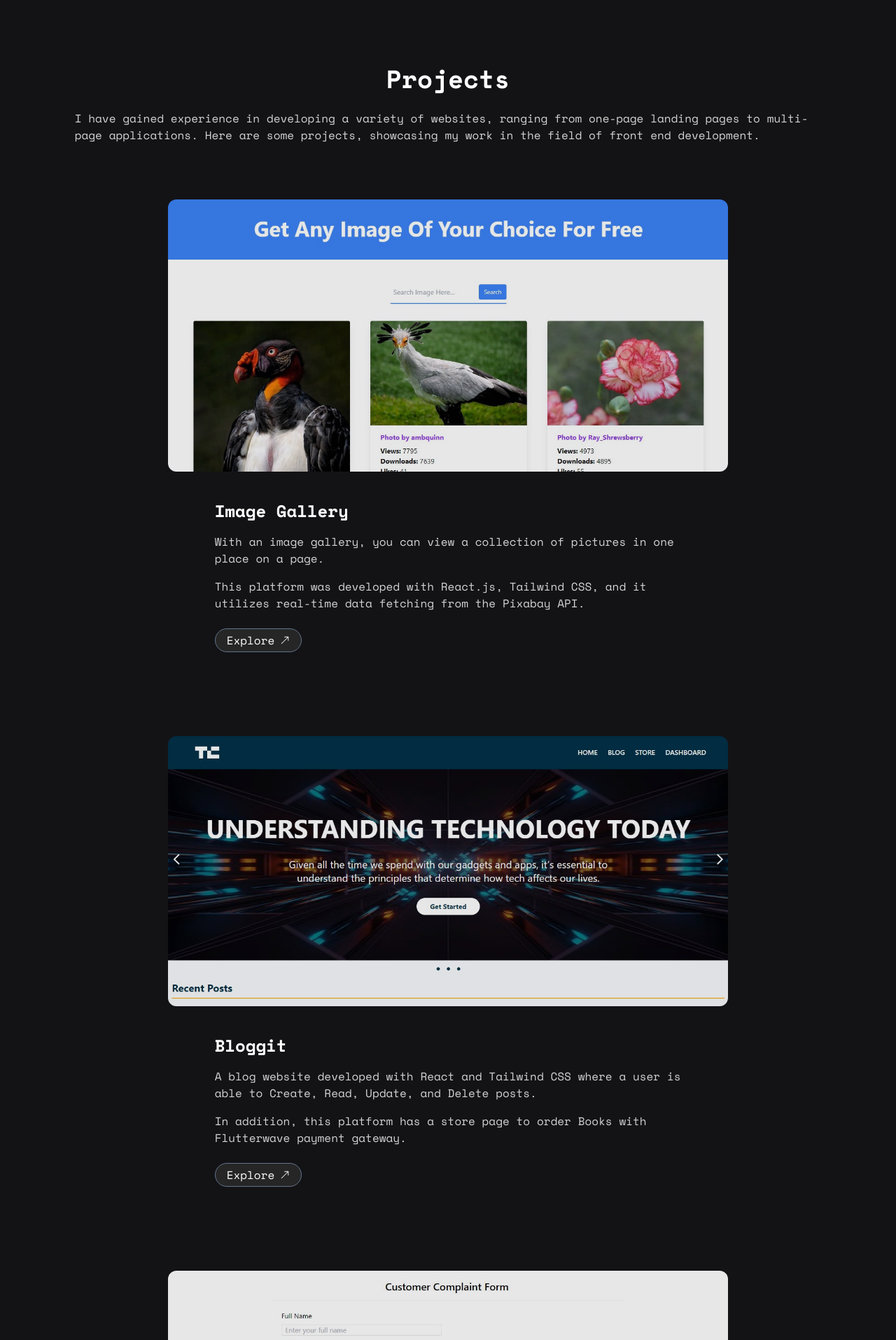
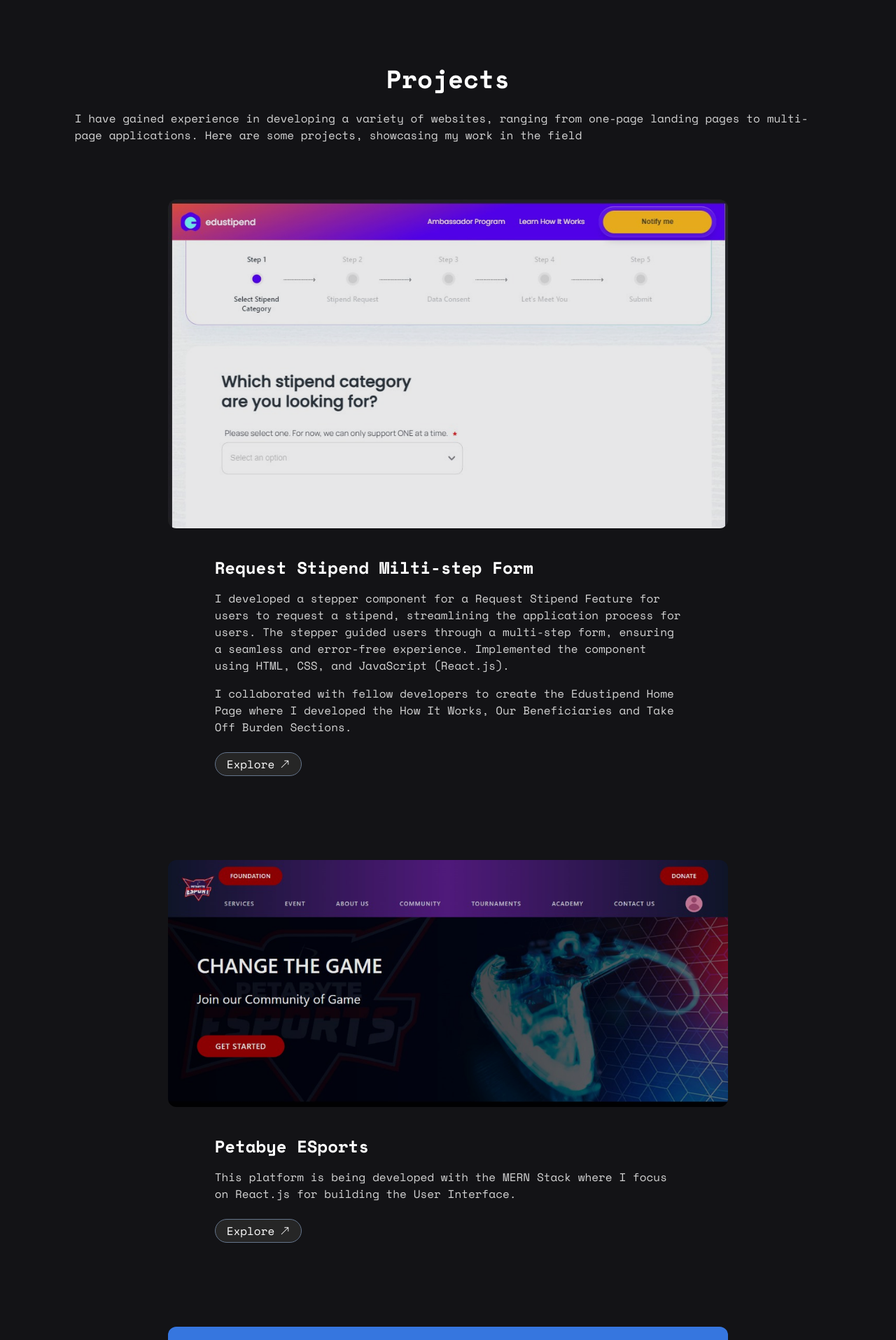
Before and after one commit to misspelz/Porfolio-Website, a Next.js app: page / in a window 1280 px wide. Shown: the part 840-2755 px from the top of the page at 70% size. Built offline with nearby package versions, Linux system fonts and the light colour scheme.

Commit message:
updated my portfolio

```diff
--- a/app/Navbar.tsx
+++ b/app/Navbar.tsx
@@ -2,7 +2,6 @@
 import React, { useState } from "react";
 import { GiHamburgerMenu } from "react-icons/gi";
 import Link from "next/link";
-
 
 type Props = {};
 
@@ -16,7 +15,10 @@ const Navbar = (props: Props) => {
           Pelumi Adetoye
         </Link>
       </div>
-      <div className="sm:hidden cursor-pointer" onClick={() => setShowNav(!showNav)}>
+      <div
+        className="sm:hidden cursor-pointer"
+        onClick={() => setShowNav(!showNav)}
+      >
         <GiHamburgerMenu size={24} />
       </div>
       <nav
@@ -25,14 +27,13 @@ const Navbar = (props: Props) => {
         }`}
       >
         <ul className="flex mt-8 sm:mt-0 items-center max-sm:text-sm justify-between max-sm:justify-around">
-
           <li
             className={`py-1 hover:bg-[#f7a025] transition ease-in duration-300 delay-100 rounded mx-1 ${
               showNav ? "max-sm:translate-x-0" : "max-sm:-translate-x-32"
             }`}
           >
             <Link
-              href="https://drive.google.com/file/d/1UihkiLUZpJZpnNNNDLfBoA_qqySfKnBO/view"
+              href="https://docs.google.com/document/d/1jA2l3StIbzDNkNtgKBWB3VkozDbN-rHHaqb_xQyYzts/view"
               target="_blank"
               className="px-2 sm:text-xl"
               rel="noopener noreferrer"
@@ -65,7 +66,6 @@ const Navbar = (props: Props) => {
           </li>
         </ul>
       </nav>
-
     </div>
   );
 };
--- a/app/Projects.tsx
+++ b/app/Projects.tsx
@@ -5,6 +5,8 @@ import { AiOutlineGithub } from "react-icons/ai";
 import Image from "next/image";
 import blogwebimg from "../public/assets/blogwebimg.jpeg";
 import img_gallery from "../public/assets/img_gallery.jpeg";
+import petabyte from "../public/assets/pesports.jpg";
+import stepper from "../public/assets/edus.jpg";
 import comform from "../public/assets/comform.jpeg";
 import portfolio from "../public/assets/portfolio.jpeg";
 
@@ -17,9 +19,70 @@ const Projects = (props: Props) => {
       <p className="pt-6 text-neutral-300 max-w-[1200px] mx-auto">
         I have gained experience in developing a variety of websites, ranging
         from one-page landing pages to multi-page applications. Here are some
-        projects, showcasing my work in the field of front end development.
+        projects, showcasing my work in the field
       </p>
 
+      <div className="mt-20 md:w-9/12 mx-auto ">
+        <Image
+          className="rounded-xl opacity-90 hover:opacity-100"
+          src={stepper}
+          alt="image_gallery"
+        />
+
+        <div className="my-10 sm:w-10/12 mx-auto">
+          <h1 className="text-2xl font-bold mb-4">Request Stipend Milti-step Form</h1>
+          <div className="text-neutral-300">
+            <h1 className="mt-4">
+              {" "}
+              I developed a stepper component for a Request Stipend Feature for users to request a stipend, streamlining the application process for users. The stepper guided users through a multi-step form, ensuring a seamless and error-free experience.
+
+              Implemented the component using HTML, CSS, and JavaScript (React.js).
+            </h1>
+            <h1 className="mt-4">
+              {" "}
+              I collaborated with fellow developers to create the Edustipend Home Page where I developed the How It Works, Our Beneficiaries and Take Off Burden Sections.
+            </h1>
+          </div>
+
+          <div className="mt-6 inline-block">
+            <a
+              href="https://edustipend.org"
+              target="_blank"
+              className="flex items-center px-4 py-1 border-[0.5px] border-slate-500 rounded-3xl bg-neutral-800 hover:bg-neutral-700"
+            >
+              Explore <BsArrowUpRight size={14} className="ml-2" />
+            </a>
+          </div>
+        </div>
+      </div>
+      <div className="mt-20 md:w-9/12 mx-auto ">
+        <Image
+          className="rounded-xl opacity-90 hover:opacity-100"
+          src={petabyte}
+          alt="image_gallery"
+        />
+
+        <div className="my-10 sm:w-10/12 mx-auto">
+          <h1 className="text-2xl font-bold mb-4">Petabye ESports</h1>
+          <div className="text-neutral-300">
+            <h1 className="mt-4">
+              {" "}
+              This platform is being developed with the MERN Stack where I focus
+              on React.js for building the User Interface.
+            </h1>
+          </div>
+
+          <div className="mt-6 inline-block">
+            <a
+              href="https://pesports.gg"
+              target="_blank"
+              className="flex items-center px-4 py-1 border-[0.5px] border-slate-500 rounded-3xl bg-neutral-800 hover:bg-neutral-700"
+            >
+              Explore <BsArrowUpRight size={14} className="ml-2" />
+            </a>
+          </div>
+        </div>
+      </div>
       <div className="mt-20 md:w-9/12 mx-auto ">
         <Image
           className="rounded-xl opacity-90 hover:opacity-100"
```
Also changed, not shown: public/assets/edus.jpg (added), public/assets/pesports.jpg (added).
